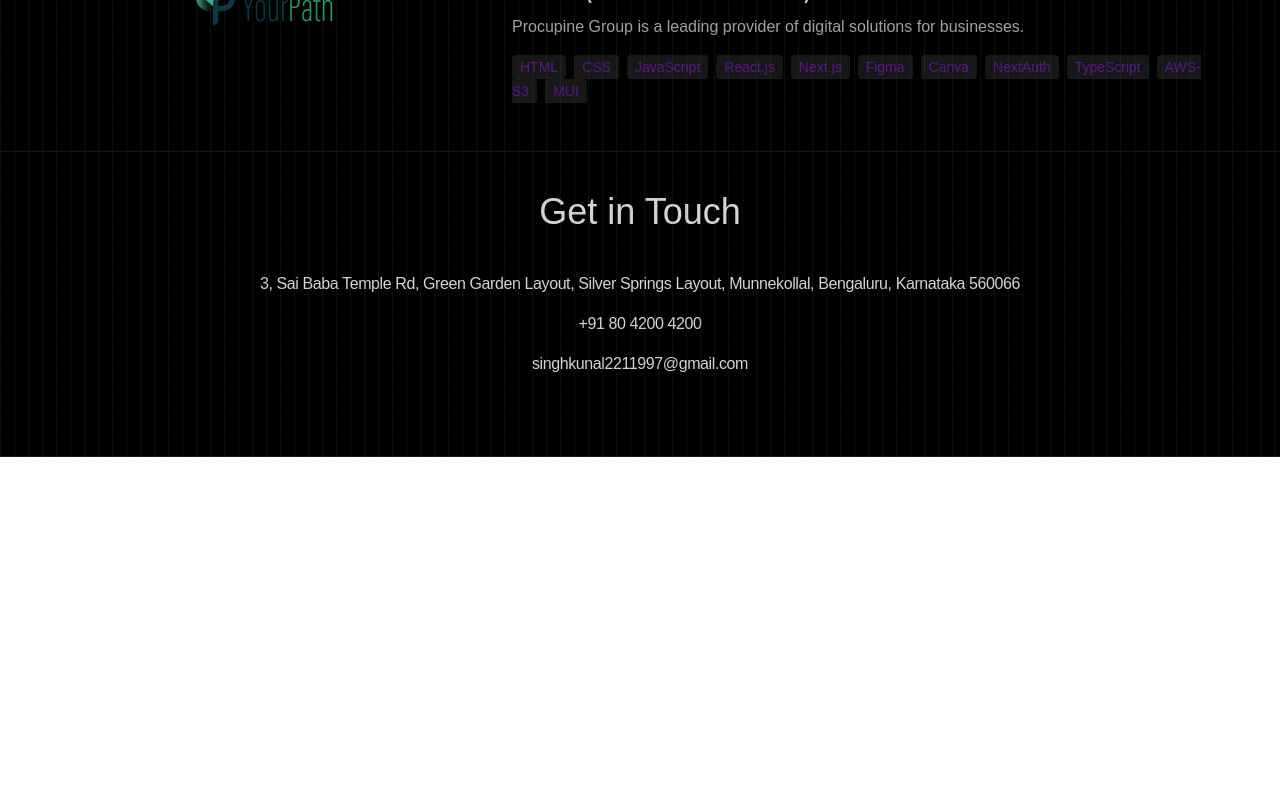
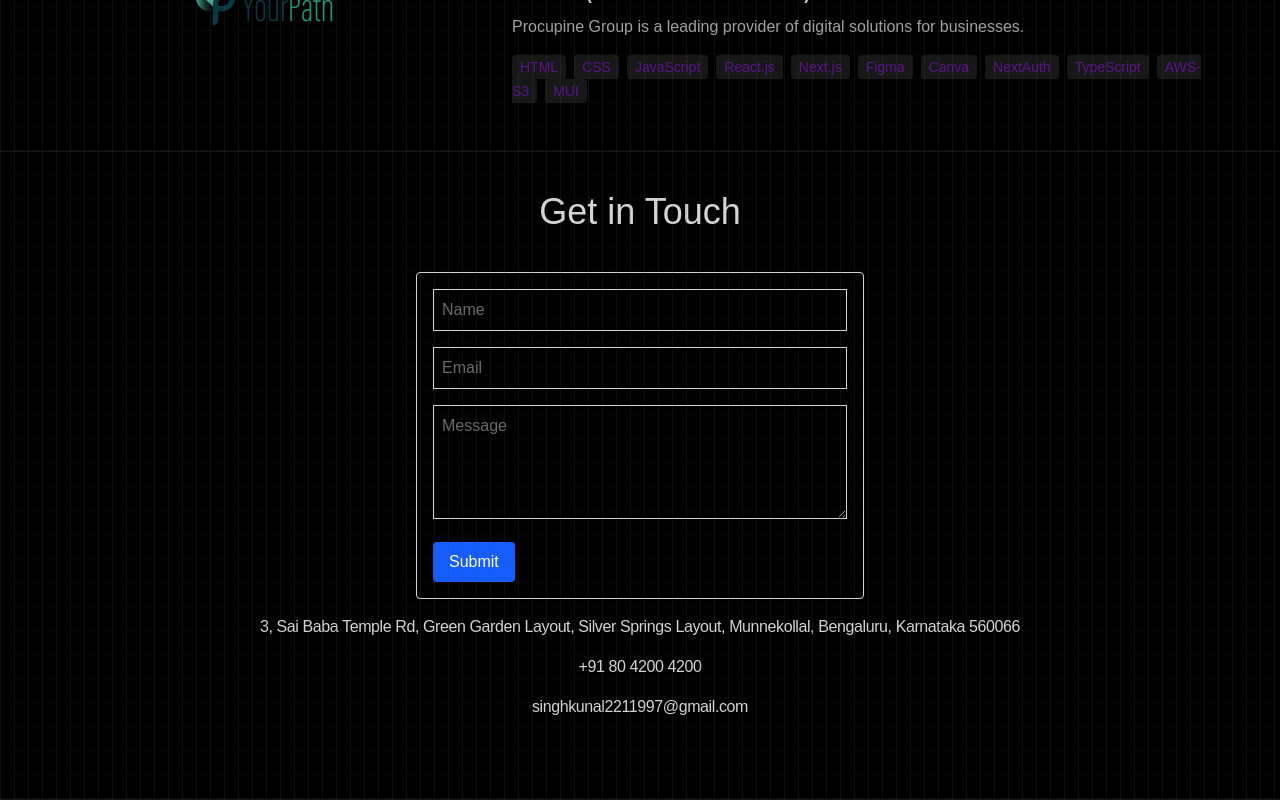
Before and after one commit to Kunalsingh6163/kunal_portfolio, a Next.js app: page / in a window 1280 px wide. Shown: the part 4146-4946 px from the top of the page. Before the commit the page ends 4603 px from the top, so only its background shows below. Built offline with nearby package versions, Linux system fonts and the light colour scheme.

Commit message:
added mail contact form

```diff
--- a/package.json
+++ b/package.json
@@ -14,6 +14,7 @@
     "@mui/icons-material": "^7.0.0",
     "@mui/material": "^7.0.0",
     "next": "15.3.0",
+    "nodemailer": "^6.10.1",
     "react": "^19.0.0",
     "react-dom": "^19.0.0",
     "react-icons": "^5.5.0"
@@ -22,6 +23,7 @@
     "@eslint/eslintrc": "^3",
     "@tailwindcss/postcss": "^4",
     "@types/node": "^20",
+    "@types/nodemailer": "^6.4.17",
     "@types/react": "^19",
     "@types/react-dom": "^19",
     "eslint": "^9",
--- /dev/null
+++ b/src/app/components/contact/ContactForm.tsx
@@ -0,0 +1,87 @@
+"use client";
+
+import { useState, useEffect } from "react";
+
+const ContactForm = () => {
+  const [formData, setFormData] = useState({
+    name: "",
+    email: "",
+    message: "",
+  });
+  const [status, setStatus] = useState("");
+  const [now, setNow] = useState("");
+
+  const handleChange = (
+    e: React.ChangeEvent<HTMLInputElement | HTMLTextAreaElement>
+  ) => {
+    setFormData({ ...formData, [e.target.name]: e.target.value });
+  };
+
+  useEffect(() => {
+    setNow(new Date().toISOString());
+  }, []);
+
+  const handleSubmit = async (e: React.FormEvent) => {
+    e.preventDefault();
+
+    const res = await fetch("/api/contact", {
+      method: "POST",
+      headers: { "Content-Type": "application/json" },
+      body: JSON.stringify(formData),
+    });
+
+    const result = await res.json();
+
+    if (result.success) {
+      setStatus("Message sent successfully!");
+      setFormData({ name: "", email: "", message: "" });
+    } else {
+      setStatus("Failed to send message.");
+    }
+  };
+
+  return (
+    <form
+      onSubmit={handleSubmit}
+      className="space-y-4 max-w-md mx-auto p-4 border rounded"
+    >
+      <input
+        type="text"
+        name="name"
+        placeholder="Name"
+        value={formData.name}
+        onChange={handleChange}
+        required
+        className="w-full p-2 border"
+      />
+      <input
+        type="email"
+        name="email"
+        placeholder="Email"
+        value={formData.email}
+        onChange={handleChange}
+        required
+        className="w-full p-2 border"
+      />
+      <textarea
+        name="message"
+        placeholder="Message"
+        value={formData.message}
+        onChange={handleChange}
+        spellCheck="false"
+        required
+        className="w-full p-2 border"
+        rows={4}
+      />
+      <button
+        type="submit"
+        className="px-4 py-2 bg-blue-600 text-white rounded"
+      >
+        Submit
+      </button>
+      {status && <p>{status}</p>}
+    </form>
+  );
+};
+
+export default ContactForm;
--- a/src/app/components/contact/Contacts.tsx
+++ b/src/app/components/contact/Contacts.tsx
@@ -1,10 +1,14 @@
 import React from "react";
 import { CONTACTS } from "../contants/Texts";
+import ContactForm from "./ContactForm";
 
 function Contacts() {
   return (
     <div className="border-b border-neutral-900 pb-20">
       <h1 className="my-10 text-center text-4xl">Get in Touch</h1>
+      <div>
+        <ContactForm />
+      </div>
       <div className="text-center tracking-tight">
         <p className="my-4">{CONTACTS.Address}</p>
         <p className="my-4">{CONTACTS.Phone}</p>
--- /dev/null
+++ b/src/app/pages/api/contact.ts
@@ -0,0 +1,35 @@
+import type { NextApiRequest, NextApiResponse } from 'next';
+import nodemailer from 'nodemailer';
+
+export default async function handler(req: NextApiRequest, res: NextApiResponse) {
+  if (req.method !== 'POST') {
+    return res.status(405).end();
+  }
+
+  const { name, email, message } = req.body;
+
+  const transporter = nodemailer.createTransport({
+    service: 'gmail',
+    auth: {
+      user: process.env.GMAIL_USER, // your Gmail address
+      pass: process.env.GMAIL_PASS, // your app-specific password
+    },
+  });
+
+  try {
+    await transporter.sendMail({
+      from: email,
+      to: process.env.GMAIL_USER, // your receiving Gmail
+      subject: `New message from ${name}`,
+      text: message,
+      html: `<p><strong>Name:</strong> ${name}</p>
+             <p><strong>Email:</strong> ${email}</p>
+             <p><strong>Message:</strong> ${message}</p>`,
+    });
+
+    res.status(200).json({ success: true });
+  } catch (err) {
+    console.error('Email send failed:', err);
+    res.status(500).json({ success: false });
+  }
+}
```
Also changed, not shown: 1 other file (tests, documents, lock files or other folders).
